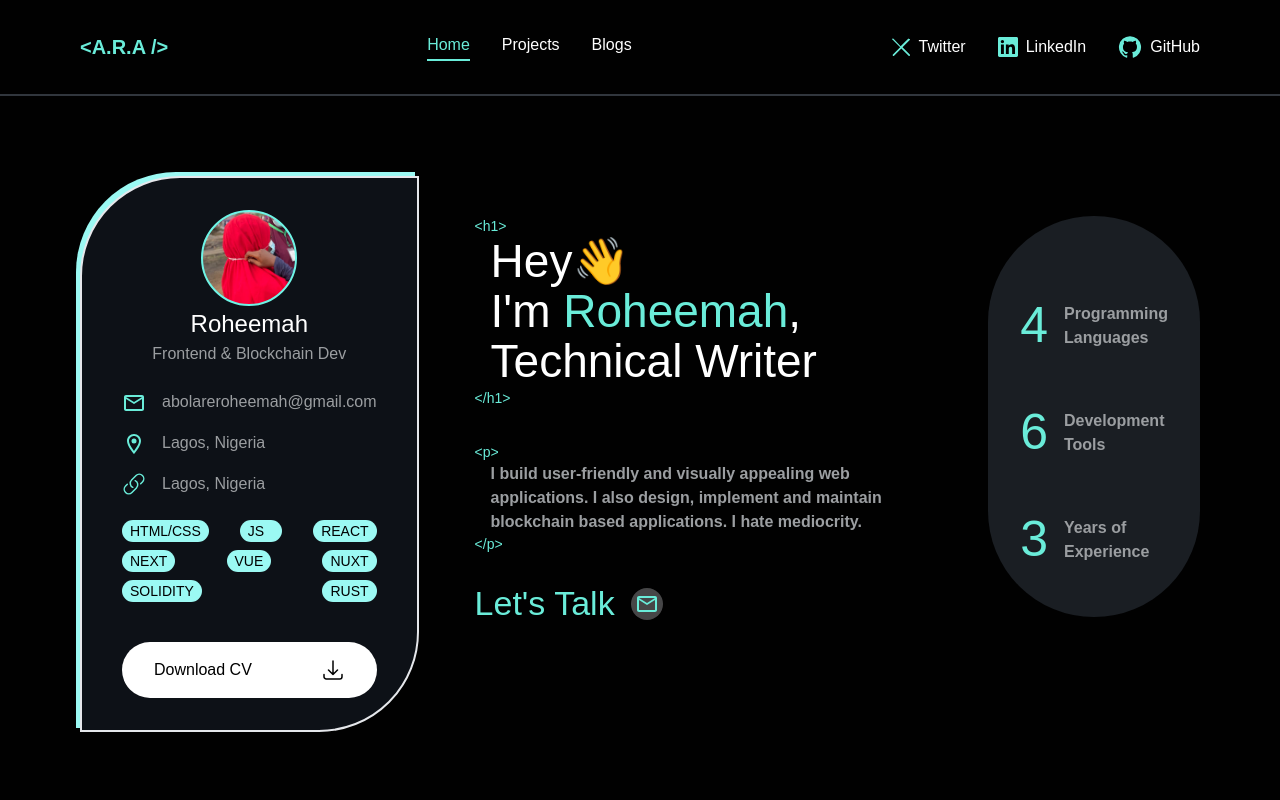
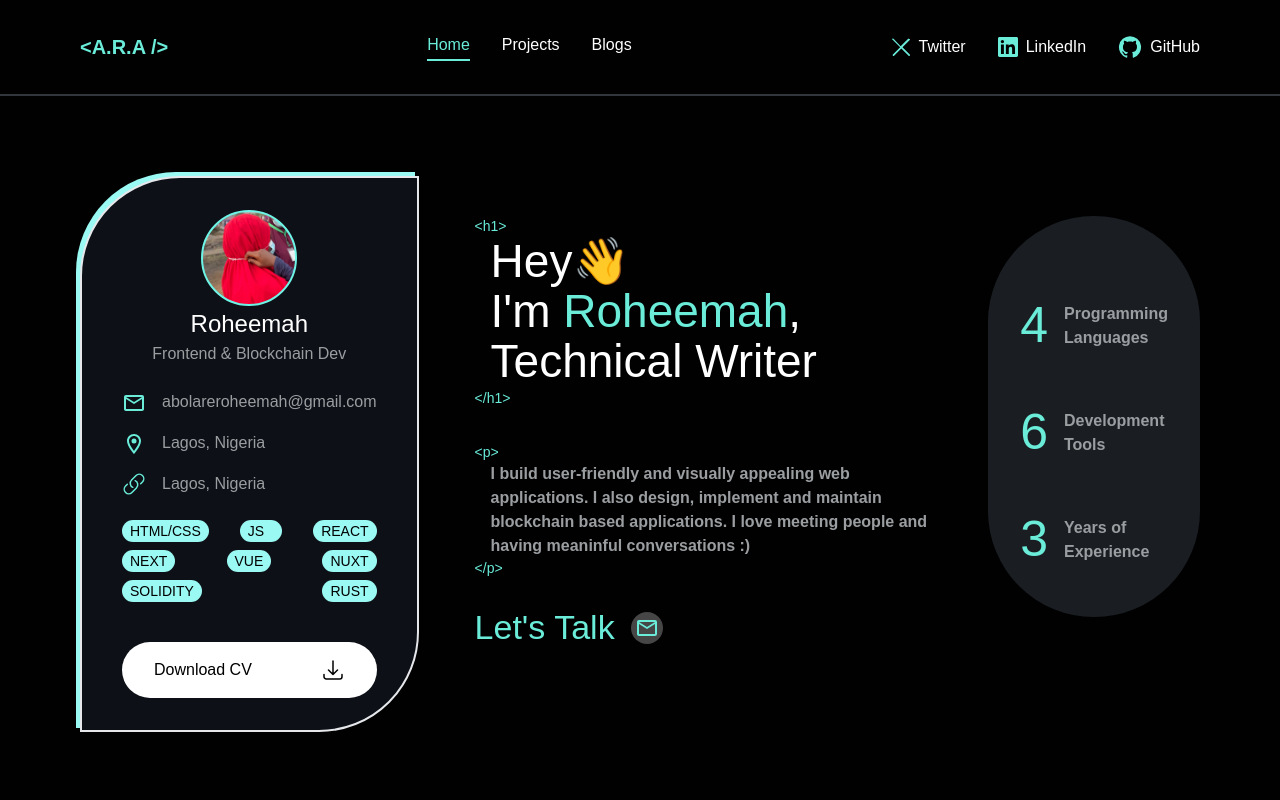
Before and after one commit to AbolareRoheemah/portfolio, a Next.js app: page / in a window 1280 px wide. Shown: the top 800 px of the page. Built offline with nearby package versions, Linux system fonts and the light colour scheme.

Commit message:
fixed cursor and changed text

```diff
--- a/src/app/components/CustomCursor.tsx
+++ b/src/app/components/CustomCursor.tsx
@@ -72,7 +72,7 @@ const CustomCursor = () => {
         top: 0;
         left: 0;
         pointer-events: none;
-        z-index: 50;
+        z-index: 100; /* Increased z-index to ensure it is on top */
         opacity: 0;
         will-change: transform;
       }
@@ -106,7 +106,7 @@ const CustomCursor = () => {
 
   return (
     <div ref={cursorRef} className="spring-cursor">
-      <div className="spring-cursor-inner z-100" />
+      <div className="spring-cursor-inner" />
     </div>
   );
 };
--- a/src/app/components/Jumbotron.tsx
+++ b/src/app/components/Jumbotron.tsx
@@ -73,7 +73,7 @@ export default function Jumbotron() {
                             </div>
                             <div className='mt-8'>
                                 <p className='text-sm text-[#6AECD9]'>&lt;p&gt;</p>
-                                <p className='pl-4 text-md font-bold text-[#9B9EA1]'>I build user-friendly and visually appealing web applications. I also design, implement and maintain blockchain based applications. I hate mediocrity.</p>
+                                <p className='pl-4 text-md font-bold text-[#9B9EA1]'>I build user-friendly and visually appealing web applications. I also design, implement and maintain blockchain based applications. I love meeting people and having meaninful conversations :)</p>
                                 <p className='text-sm text-[#6AECD9]'>&lt;/p&gt;</p>
                             </div>
                             <div className='flex items-center justify-start gap-4 mt-6'>
```
